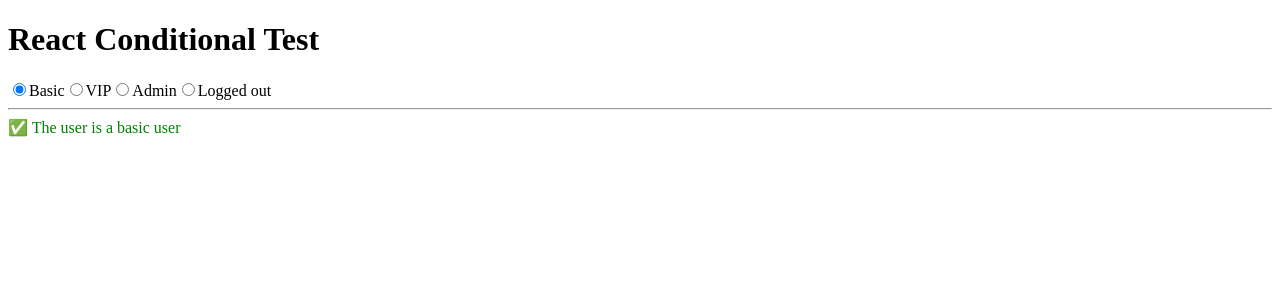
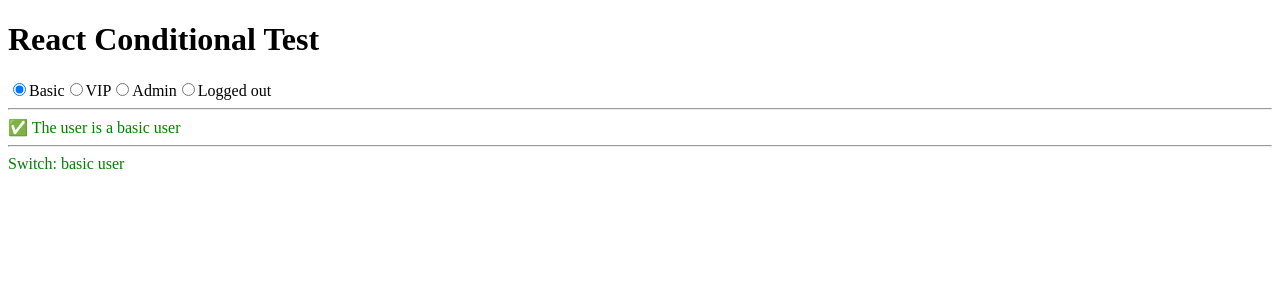
Before and after one commit to glhrmoura/react-conditional, a React (Vite) app: page / in a window 1280 px wide. Shown: the top 300 px of the page. Built offline with nearby package versions, Linux system fonts and the light colour scheme.

Commit message:
feat: demo Switch API in development app

```diff
--- a/src/dev/app.tsx
+++ b/src/dev/app.tsx
@@ -1,6 +1,6 @@
 import React, { useState, ChangeEvent } from 'react';
 
-import { Condition, If, ElseIf, Else } from '@/lib';
+import { Condition, If, ElseIf, Else, Switch, Match, Default } from '@/lib';
 
 const App = () => {
   const [userType, setUserType] = useState('basic');
@@ -15,9 +15,9 @@
       <div>
         <label>
           <input
-            type="radio"
-            name="user-type"
-            value="basic"
+            type='radio'
+            name='user-type'
+            value='basic'
             onChange={onSelectUserType}
             checked={userType === 'basic'}
           />
@@ -25,9 +25,9 @@
         </label>
         <label>
           <input
-            type="radio"
-            name="user-type"
-            value="vip"
+            type='radio'
+            name='user-type'
+            value='vip'
             onChange={onSelectUserType}
             checked={userType === 'vip'}
           />
@@ -35,9 +35,9 @@
         </label>
         <label>
           <input
-            type="radio"
-            name="user-type"
-            value="admin"
+            type='radio'
+            name='user-type'
+            value='admin'
             onChange={onSelectUserType}
             checked={userType === 'admin'}
           />
@@ -45,9 +45,9 @@
         </label>
         <label>
           <input
-            type="radio"
-            name="user-type"
-            value=""
+            type='radio'
+            name='user-type'
+            value=''
             onChange={onSelectUserType}
             checked={userType === ''}
           />
@@ -73,6 +73,25 @@
           </Else>
         </Condition>
       </div>
+
+      <hr />
+
+      <div>
+        <Switch value={userType}>
+          <Match when='basic'>
+            <div style={{ color: 'green' }}>Switch: basic user</div>
+          </Match>
+          <Match when='vip'>
+            <div style={{ color: 'blue' }}>Switch: vip user</div>
+          </Match>
+          <Match when={(value) => value === 'admin'}>
+            <div style={{ color: 'red' }}>Switch: admin user</div>
+          </Match>
+          <Default>
+            {() => <div style={{ color: 'gray' }}>Switch: logged out</div>}
+          </Default>
+        </Switch>
+      </div>
     </React.StrictMode>
   );
 };
```
